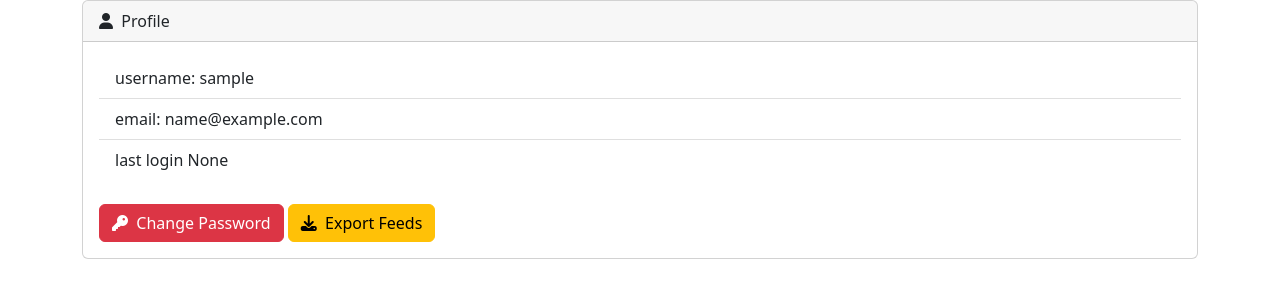
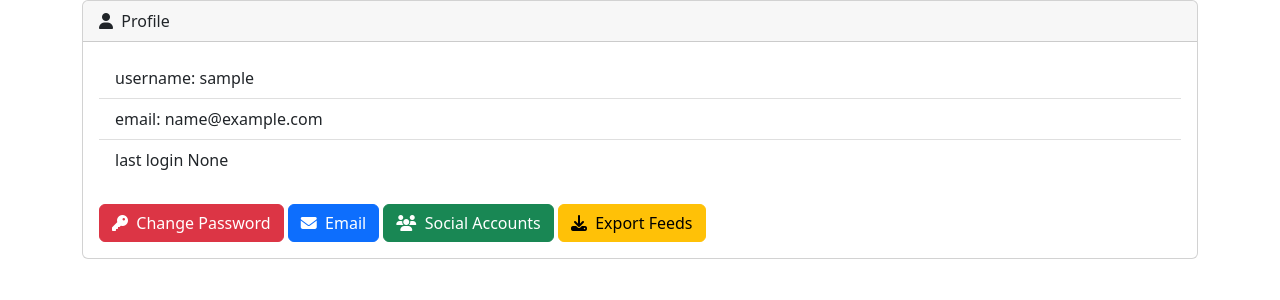
Before and after one commit to Jackevansevo/django-feedreader, a Django app: page /account/profile/ in a window 1280 px wide. Shown: the part 72-372 px from the top of the page. Run offline with Django 4.2, Linux system fonts and the light colour scheme; the visitor is signed in with stand-in values (Sample User, id 1); parts of the project's set-up code (start-up, migrations or seed data) failed here and were passed over; some libraries are stand-ins or nearby versions.

Commit message:
reset migrations

```diff
--- a/feeds/templates/profile.html
+++ b/feeds/templates/profile.html
@@ -1,4 +1,5 @@
 {% extends 'feeds/base.html' %}
+{% load account %}
 {% block content %}
 <div class="container">
   {% if request.user.is_authenticated %}
@@ -12,18 +13,30 @@
     <div class="card-body">
       <div class="content">
 	<ul class="list-group list-group-flush">
-	  <li class="list-group-item">username: {{ user.username }}</li>
+	  <li class="list-group-item">username: {% user_display user %}</li>
 	  <li class="list-group-item">email: {{ user.email }}</li>
 	  <li class="list-group-item">last login {{ user.last_login }}</li>
 	</ul>
       </div>
 
       <br>
-      <a class="btn btn-danger" href="{% url 'password_change' %}">
+      <a class="btn btn-danger" href="{% url 'account_change_password' %}">
 	<span class="icon is-small">
 	  <i class="fa fa-key"></i>
 	</span>
 	<span>&nbsp;Change Password</span>
+      </a>
+      <a class="btn btn-primary" href="{% url 'account_email' %}">
+	<span class="icon is-small">
+	  <i class="fa fa-envelope"></i>
+	</span>
+	<span>&nbsp;Email</span>
+      </a>
+      <a class="btn btn-success" href="{% url 'socialaccount_connections' %}">
+	<span class="icon is-small">
+	  <i class="fa fa-users"></i>
+	</span>
+	<span>&nbsp;Social Accounts</span>
       </a>
       <a class="btn btn-warning" href="{% url 'feeds:opml-export' %}" download>
 	<span class="icon is-small">
```
Also changed, not shown: feeds/migrations/0001_initial.py, feeds/migrations/0002_alter_entry_unique_together_alter_entry_guid_and_more.py (deleted), feeds/migrations/0003_alter_entry_slug_alter_entry_title.py (deleted), feeds/migrations/0004_alter_entry_link.py (deleted), feeds/migrations/0005_alter_entry_unique_together.py (deleted), feeds/migrations/0006_alter_feed_slug.py (deleted), feeds/migrations/0007_alter_entry_link.py (deleted), feeds/migrations/0008_entry_thumbnail.py (deleted), feeds/migrations/0009_alter_entry_thumbnail.py (deleted), feeds/migrations/0010_entry_uuid.py (deleted), feeds/migrations/0011_auto_20220724_2135.py (deleted), feeds/migrations/0012_auto_20220724_2135.py (deleted), feeds/migrations/0013_alter_feed_slug.py (deleted), feeds/migrations/0014_alter_entry_unique_together_entry_duplicate guid_and_more.py (deleted), 5 more files.
